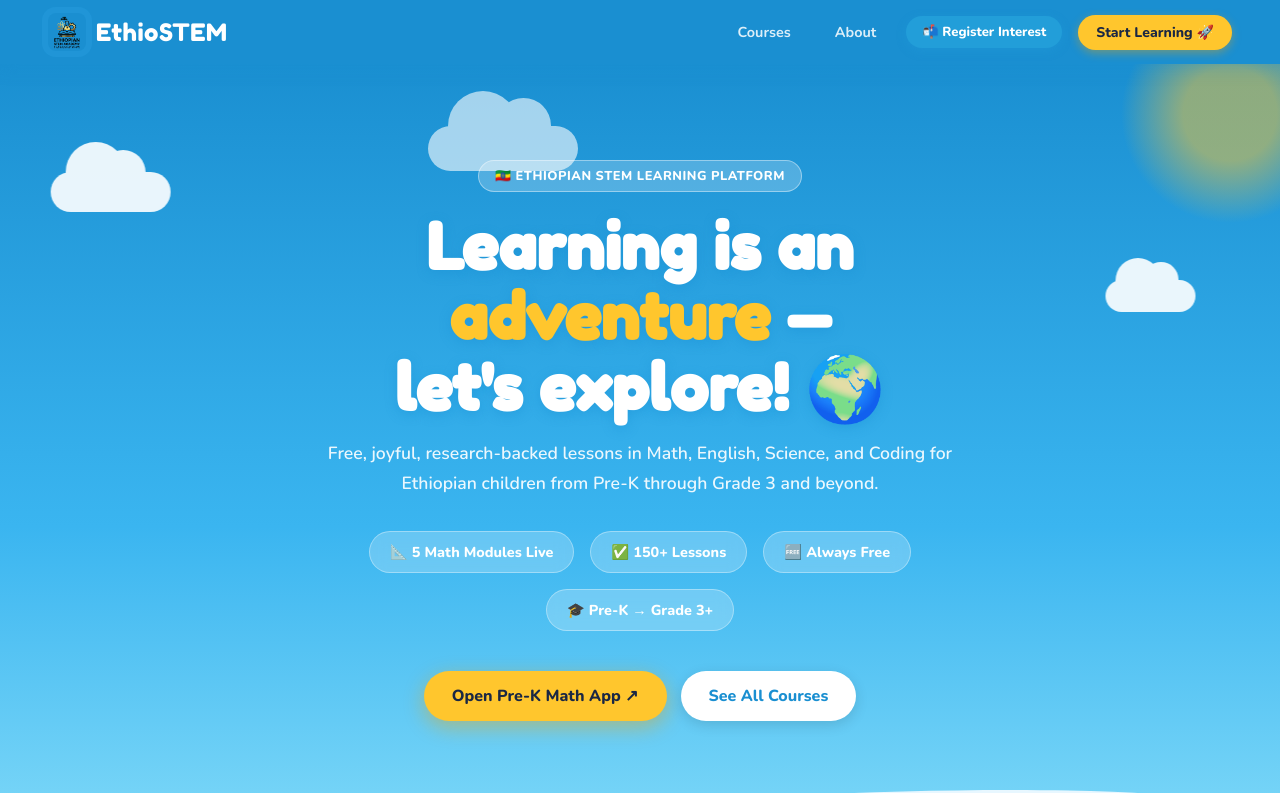
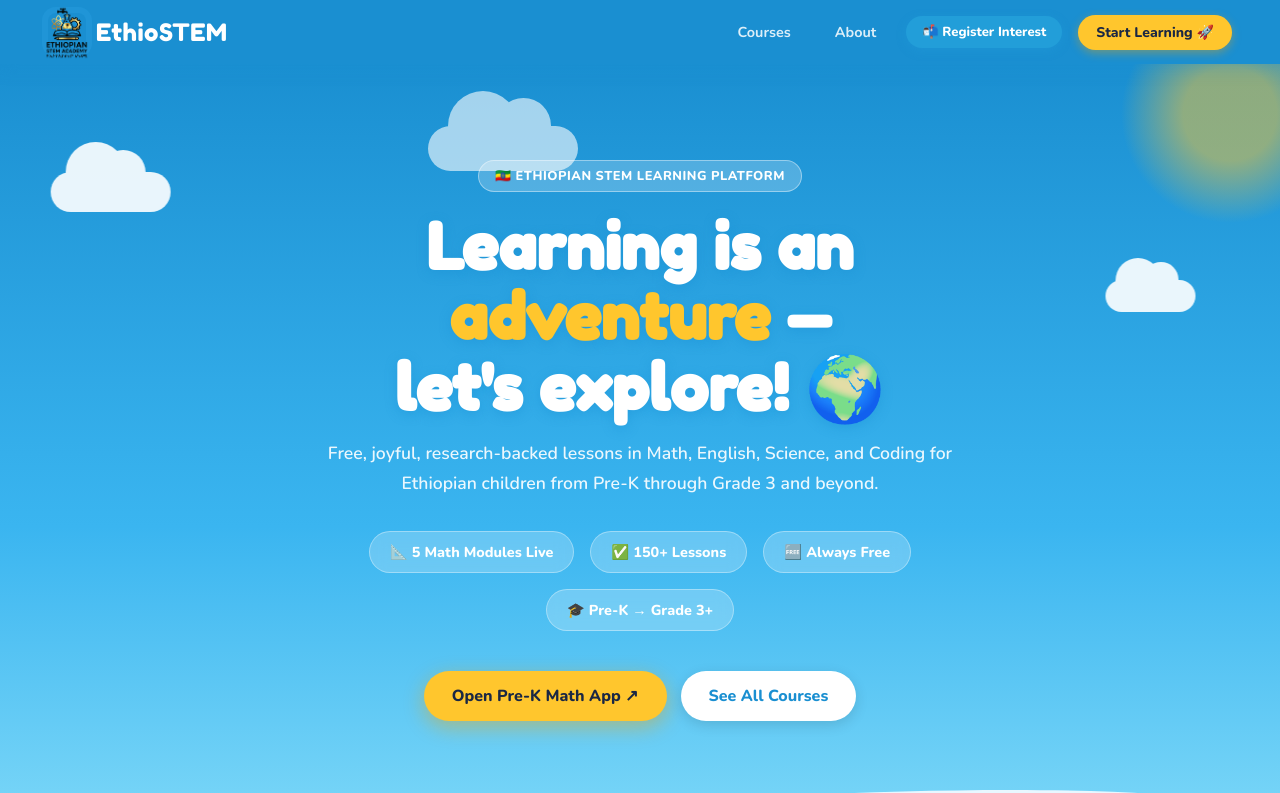
Before and after one commit to simpleTechET/simpletechet.github.io, a plain HTML site: page index.html in a window 1280 px wide. Shown: the top 793 px of the page. Drawn offline with nearby package versions, Linux system fonts and the light colour scheme.

Commit message:
Update index.html

```diff
--- a/index.html
+++ b/index.html
@@ -564,7 +564,7 @@
 <nav>
   <a href="#" class="logo">
     <div class="logo-icon-wrap">
-  <img src="estem-logo.png" alt="EthioSTEM" style="width:38px; height:38px; object-fit:contain; border-radius:6px;">
+  <img src="estem-logo.png" alt="EthioSTEM" style="width:60px; height:60px; object-fit:contain; border-radius:6px;">
 </div>
 <span class="logo-name">EthioSTEM</span>
   </a>
```
Lines whose indentation alone changed are shown as unchanged.
